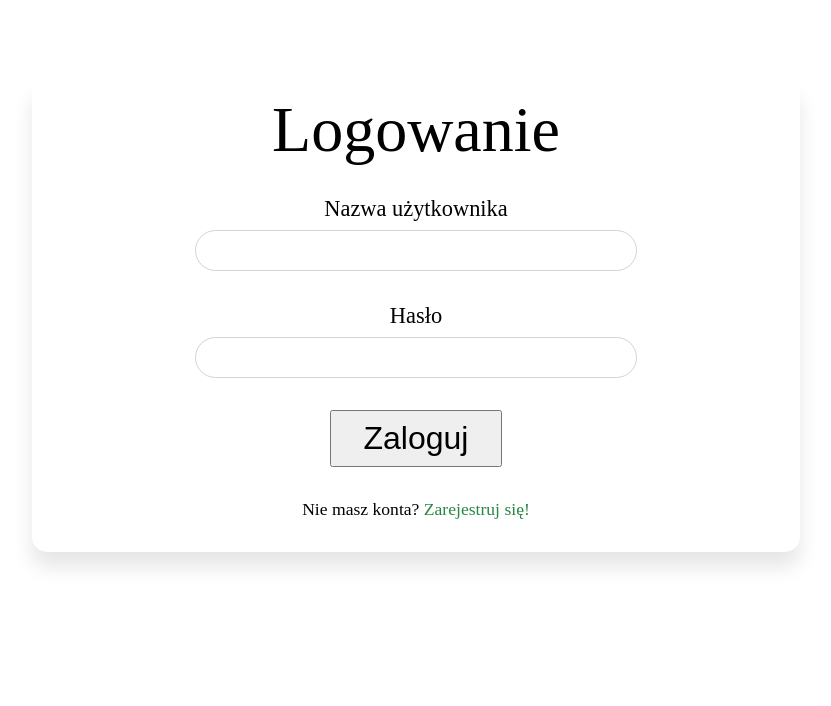
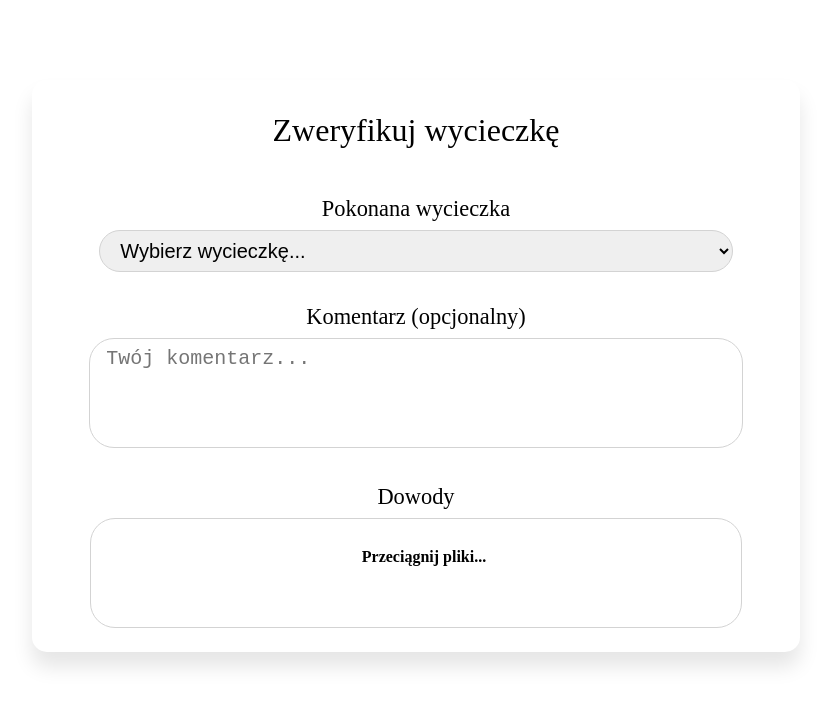
Before and after one commit to Netalyze/PO-Front, an Angular app: page /wyslij-wycieczke in a window 1280 px wide. Before the commit this address led to /login. Shown: the top 706 px of the page, without its empty margins (224-1055 px from the left). Built offline with nearby package versions, Linux system fonts and the light colour scheme.

Commit message:
Niedokonczona wersja przesylania wycieczki

```diff
--- a/src/app/app-routing.module.ts
+++ b/src/app/app-routing.module.ts
@@ -7,6 +7,7 @@ import { HomeComponent } from './home/home.component';
 import { FragmentAddComponent } from './fragment-add/fragment-add.component';
 import { FragmentEditComponent } from './fragment-edit/fragment-edit.component';
 import { FragmentsListComponent } from './fragments-list/fragments-list.component';
+import { TripSubmitComponent } from './trip-submit/trip-submit.component';
 
 const routes: Routes = [
   { path: '', component: HomeComponent, canActivate: [AuthguardService] },
@@ -15,6 +16,7 @@ const routes: Routes = [
   { path: 'dodaj-odcinek', component: FragmentAddComponent },
   { path: 'modyfikuj-odcinek/:id', component: FragmentEditComponent },
   { path: 'lista-odcinkow', component: FragmentsListComponent },
+  { path: 'wyslij-wycieczke', component: TripSubmitComponent },
 
   { path: '**', redirectTo: ''}
 ];
--- a/src/app/app.module.ts
+++ b/src/app/app.module.ts
@@ -12,6 +12,7 @@ import { FragmentEditComponent } from './fragment-edit/fragment-edit.component';
 import { FragmentAddComponent } from './fragment-add/fragment-add.component';
 import { FragmentsMenuComponent } from './fragments-menu/fragments-menu.component';
 import { FragmentsListComponent } from './fragments-list/fragments-list.component';
+import { TripSubmitComponent } from './trip-submit/trip-submit.component';
 
 @NgModule({
   declarations: [
@@ -22,7 +23,8 @@ import { FragmentsListComponent } from './fragments-list/fragments-list.componen
     FragmentEditComponent,
     FragmentAddComponent,
     FragmentsMenuComponent,
-    FragmentsListComponent
+    FragmentsListComponent,
+    TripSubmitComponent
   ],
   imports: [
     BrowserModule,
--- /dev/null
+++ b/src/app/trip-submit/trip-submit.component.css
@@ -0,0 +1,102 @@
+.grid {
+    display: grid;
+    max-width: 768px;
+    grid-template-columns: 100%; /* rozmiar kolumny */
+    margin-left: 1rem;
+    margin-right: 1rem;
+    margin-top: 5rem;
+    text-align: center;
+}
+
+@media screen and (min-width: 768px) {
+    .grid {
+        margin-left: auto;
+        margin-right: auto;
+    }
+}
+
+.container {
+    border-radius: 15px;
+    box-shadow: 0px 15px 20px rgba(0,0,0,0.1);
+}
+
+.is-invalid {
+    border: 1px solid red;
+}
+
+.invalid-input-text {
+    color: red;
+    font-size: 1.25rem;
+}
+
+.grid-item {
+    justify-self: center;
+}
+
+.title {
+    font-size: 2rem;
+    line-height: 100px;
+}
+
+.form-group {
+    padding: 1rem 2rem 1rem 2rem;
+}
+
+select, textarea{
+    height: 100%;
+    width: 90%;
+    font-size: 1.25rem;
+    padding-left: 1rem;
+    padding-top: .5rem;
+    padding-bottom: .5rem;
+    margin-top: .5rem;
+    border: 1px solid lightgrey;
+    border-radius: 25px;
+    transition: all 0.3s ease;
+}
+
+textarea {
+    resize: none;
+}
+
+.dropzone {
+    width: 90%;
+    height: 100px;
+    padding-left: 1rem;
+    padding-top: .5rem;
+    margin: .5rem auto;
+    text-align: center;
+    border: 1px solid lightgrey;
+    border-radius: 25px;
+    position: relative;
+
+}
+
+.dropzone input {
+    opacity: 0;
+    position: absolute;
+    z-index: 2;
+    width: 100%;
+    height: 100%;
+    top: 0;
+    left: 0;
+}
+
+select:focus, textarea:focus {
+    outline: none;
+}
+
+label {
+    font-size: 1.4rem;
+}
+
+button {
+    cursor: pointer;
+    font-size: 2rem;
+    padding: .5rem 2rem .5rem 2rem;
+}
+
+button:active {
+    transform: scale(0.95);
+    outline: none;
+}
--- /dev/null
+++ b/src/app/trip-submit/trip-submit.component.html
@@ -0,0 +1,30 @@
+<div class="grid container">
+    <div class="grid-item title">
+        Zweryfikuj wycieczkę
+    </div>
+    <form [formGroup]="tripSubmitForm">
+        <div class="form-group">
+            <label for="trip">Pokonana wycieczka</label>
+            <select name="trip" formControlName="tripId">
+                <option value="" selected disabled hidden>Wybierz wycieczkę...</option>
+                <option *ngFor="let trip of trips">
+                    {{trip.id}}
+                </option>
+            </select>
+        </div>
+        <div class="form-group">
+            <label for="comment">Komentarz (opcjonalny)</label>
+            <textarea placeholder="Twój komentarz..."
+            maxlength="200"
+            rows="4"
+            formControlName="comment"></textarea>
+        </div>
+        <div class="form-group">
+            <label for="proof">Dowody</label>
+            <div class="dropzone">
+                <input type="file" #fileDrop id="fileDrop" multiple />
+                <h4>Przeciągnij pliki...</h4>
+            </div>
+        </div>
+    </form>
+</div>
--- /dev/null
+++ b/src/app/trip-submit/trip-submit.component.ts
@@ -0,0 +1,31 @@
+import { Component, OnInit } from '@angular/core';
+import { FormBuilder, FormGroup, Validators } from '@angular/forms';
+import { AuthService } from '../services/auth.service';
+import { first } from 'rxjs/operators';
+
+@Component({
+  selector: 'app-trip-submit',
+  templateUrl: './trip-submit.component.html',
+  styleUrls: ['./trip-submit.component.css']
+})
+export class TripSubmitComponent implements OnInit {
+
+  tripSubmitForm!: FormGroup;
+  chosenTripId: any;
+  trips =
+  [
+    {'id': 1}, {'id': 2}
+];
+
+  constructor(private formBuilder: FormBuilder,) { }
+
+  ngOnInit(): void {
+    this.tripSubmitForm = this.formBuilder.group({
+      tripId: ['', Validators.required],
+      comment: ['', Validators.maxLength(200)]
+    });
+  }
+
+  get form() { return this.tripSubmitForm.controls; }
+
+}
```
Also changed, not shown: 1 other file (tests, documents, lock files or other folders).
